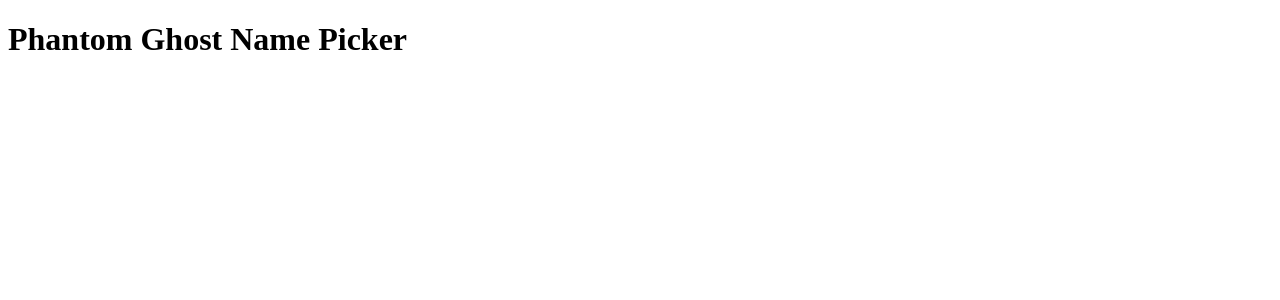
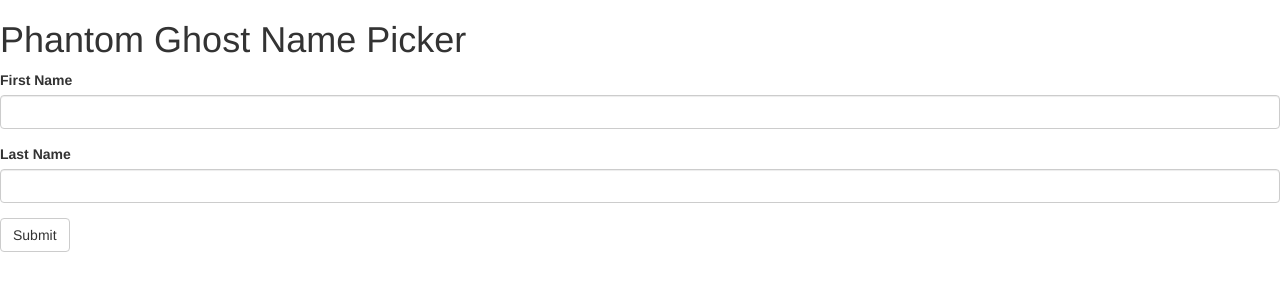
Before and after one commit to Anayatc/Phantom-ghost-name-picker, a Python web app: template phantom-ghost-name-picker/templates/form.html in a window 1280 px wide. Shown: the top 300 px of the page. Run offline with Jinja, Linux system fonts and the light colour scheme; the template is opened without the code that fills it, so the values that code supplies are empty; some libraries are stand-ins or nearby versions.

Commit message:
created form template and linked to index page

```diff
--- a/phantom-ghost-name-picker/templates/form.html
+++ b/phantom-ghost-name-picker/templates/form.html
@@ -3,9 +3,20 @@
 <head>
     <meta charset="UTF-8">
     <title>Phantom Ghost Name Picker</title>
+    <link rel="stylesheet" href="https://maxcdn.bootstrapcdn.com/bootstrap/3.3.7/css/bootstrap.min.css" integrity="sha384-BVYiiSIFeK1dGmJRAkycuHAHRg32OmUcww7on3RYdg4Va+PmSTsz/K68vbdEjh4u" crossorigin="anonymous">
 </head>
 <body>
     <h1>Phantom Ghost Name Picker</h1>
-
+    <form>
+       <div class="form-group">
+           <label for="first-name">First Name</label>
+           <input type="text" class="form-control" id="first-name">
+       </div>
+        <div class="form-group">
+           <label for="last-name">Last Name</label>
+           <input type="text" class="form-control" id="last-name">
+       </div>
+        <button type="submit" class="btn btn-default">Submit</button>
+    </form>
 </body>
 </html>
--- a/phantom-ghost-name-picker/templates/index.html
+++ b/phantom-ghost-name-picker/templates/index.html
@@ -10,7 +10,9 @@
 <body>
     <h1>Phantom Ghost Name Picker</h1>
     <h2>taken names</h2>
-    <button type="button" class="btn btn-primary">Get Ghost Name</button>
 
+    <form action="" method="post">
+        <button type="submit" class="btn btn-default">Get A Phantom Name</button>
+    </form>
 </body>
 </html>
```
Also changed, not shown: phantom-ghost-name-picker/main.py (+12 -0 lines), 2 other files.
